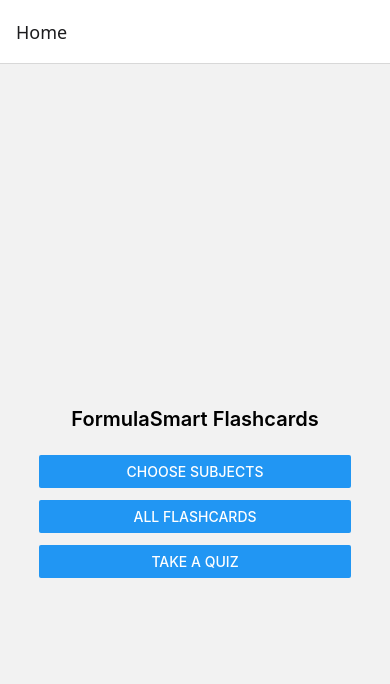
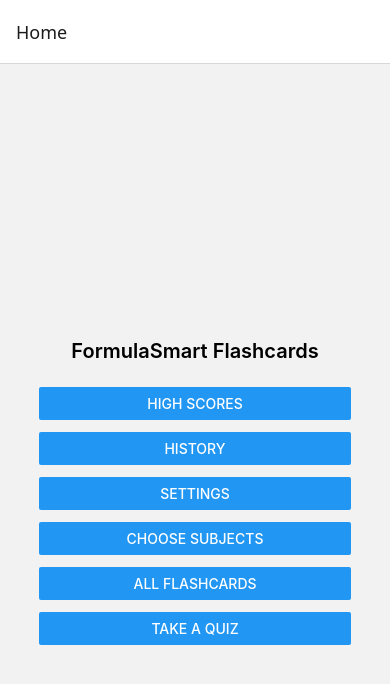
Before and after one commit to Relie28/FormulaSmart, a React Native app: screen /Home in a window 390 px wide. Shown: the top 684 px of the page. Built offline with nearby package versions, Linux system fonts and the light colour scheme; some icons are missing.

Commit message:
feat: add score persistence (AsyncStorage) and HighScores/History/Settings screens

```diff
--- a/package.json
+++ b/package.json
@@ -10,6 +10,7 @@
     "generate-assets": "node scripts/generate-logo.js"
   },
   "dependencies": {
+    "@react-native-async-storage/async-storage": "2.2.0",
     "@react-navigation/native": "^7.1.25",
     "@react-navigation/native-stack": "^7.8.6",
     "expo": "~54.0.29",
--- a/src/navigation/AppNavigator.tsx
+++ b/src/navigation/AppNavigator.tsx
@@ -5,12 +5,18 @@ import Home from '../screens/Home';
 import Subjects from '../screens/Subjects';
 import Flashcards from '../screens/Flashcards';
 import Quiz from '../screens/Quiz';
+import HighScores from '../screens/HighScores';
+import History from '../screens/History';
+import Settings from '../screens/Settings';
 
 export type RootStackParamList = {
   Home: undefined;
   Subjects: undefined;
   Flashcards: { subjects: string[] | 'All' } | undefined;
   Quiz: { subjects: string[] | 'All' } | undefined;
+  HighScores: undefined;
+  History: undefined;
+  Settings: undefined;
 };
 
 const Stack = createNativeStackNavigator<RootStackParamList>();
@@ -23,6 +29,9 @@ export default function AppNavigator() {
         <Stack.Screen name="Subjects" component={Subjects} />
         <Stack.Screen name="Flashcards" component={Flashcards} />
         <Stack.Screen name="Quiz" component={Quiz} />
+        <Stack.Screen name="HighScores" component={HighScores} />
+        <Stack.Screen name="History" component={History} />
+        <Stack.Screen name="Settings" component={Settings} />
       </Stack.Navigator>
     </NavigationContainer>
   );
--- /dev/null
+++ b/src/screens/HighScores.tsx
@@ -0,0 +1,48 @@
+import React, { useEffect, useState } from 'react';
+import { View, Text, StyleSheet, FlatList } from 'react-native';
+import AsyncStorage from '@react-native-async-storage/async-storage';
+
+type ScoreRecord = { id: string; subjects: string[] | 'All'; score: number; total: number; date: string };
+
+export default function HighScores() {
+  const [scores, setScores] = useState<ScoreRecord[]>([]);
+
+  useEffect(() => {
+    AsyncStorage.getItem('quiz_scores').then((raw) => {
+      if (!raw) return;
+      try {
+        const arr = JSON.parse(raw) as ScoreRecord[];
+        // sort by score desc
+        setScores(arr.sort((a, b) => b.score - a.score));
+      } catch (e) {
+        console.warn('Failed to parse scores', e);
+      }
+    });
+  }, []);
+
+  return (
+    <View style={styles.container}>
+      <Text style={styles.title}>High Scores</Text>
+      {scores.length === 0 ? (
+        <Text>No scores yet — take a quiz to record results.</Text>
+      ) : (
+        <FlatList data={scores} keyExtractor={(s) => s.id} renderItem={({ item }) => (
+          <View style={styles.row}>
+            <Text style={styles.subjects}>{Array.isArray(item.subjects) ? item.subjects.join(', ') : 'All'}</Text>
+            <Text style={styles.score}>{item.score}/{item.total}</Text>
+            <Text style={styles.date}>{new Date(item.date).toLocaleString()}</Text>
+          </View>
+        )} />
+      )}
+    </View>
+  );
+}
+
+const styles = StyleSheet.create({
+  container: { flex: 1, padding: 16 },
+  title: { fontSize: 18, fontWeight: '600', marginBottom: 12 },
+  row: { padding: 12, borderBottomWidth: 1, borderColor: '#eee' },
+  subjects: { fontWeight: '600' },
+  score: { marginTop: 4 },
+  date: { marginTop: 4, color: '#666', fontSize: 12 }
+});
--- /dev/null
+++ b/src/screens/History.tsx
@@ -0,0 +1,48 @@
+import React, { useEffect, useState } from 'react';
+import { View, Text, StyleSheet, FlatList } from 'react-native';
+import AsyncStorage from '@react-native-async-storage/async-storage';
+
+type ScoreRecord = { id: string; subjects: string[] | 'All'; score: number; total: number; date: string };
+
+export default function History() {
+  const [scores, setScores] = useState<ScoreRecord[]>([]);
+
+  useEffect(() => {
+    AsyncStorage.getItem('quiz_scores').then((raw) => {
+      if (!raw) return;
+      try {
+        const arr = JSON.parse(raw) as ScoreRecord[];
+        // sort by date desc
+        setScores(arr.sort((a, b) => new Date(b.date).getTime() - new Date(a.date).getTime()));
+      } catch (e) {
+        console.warn('Failed to parse scores', e);
+      }
+    });
+  }, []);
+
+  return (
+    <View style={styles.container}>
+      <Text style={styles.title}>Quiz History</Text>
+      {scores.length === 0 ? (
+        <Text>No quiz history yet.</Text>
+      ) : (
+        <FlatList data={scores} keyExtractor={(s) => s.id} renderItem={({ item }) => (
+          <View style={styles.row}>
+            <Text style={styles.subjects}>{Array.isArray(item.subjects) ? item.subjects.join(', ') : 'All'}</Text>
+            <Text style={styles.score}>{item.score}/{item.total}</Text>
+            <Text style={styles.date}>{new Date(item.date).toLocaleString()}</Text>
+          </View>
+        )} />
+      )}
+    </View>
+  );
+}
+
+const styles = StyleSheet.create({
+  container: { flex: 1, padding: 16 },
+  title: { fontSize: 18, fontWeight: '600', marginBottom: 12 },
+  row: { padding: 12, borderBottomWidth: 1, borderColor: '#eee' },
+  subjects: { fontWeight: '600' },
+  score: { marginTop: 4 },
+  date: { marginTop: 4, color: '#666', fontSize: 12 }
+});
--- a/src/screens/Home.tsx
+++ b/src/screens/Home.tsx
@@ -12,6 +12,9 @@ export default function Home({ navigation }: Props) {
       <Plus color="#3a3563" size={64} />
       <Text style={styles.title}>FormulaSmart Flashcards</Text>
       <View style={styles.buttons}>
+        <Button title="High Scores" onPress={() => navigation.navigate('HighScores')} />
+        <Button title="History" onPress={() => navigation.navigate('History')} />
+        <Button title="Settings" onPress={() => navigation.navigate('Settings')} />
         <Button title="Choose Subjects" onPress={() => navigation.navigate('Subjects')} />
         <Button title="All Flashcards" onPress={() => navigation.navigate('Flashcards', { subjects: 'All' })} />
         <Button title="Take a Quiz" onPress={() => navigation.navigate('Quiz', { subjects: 'All' })} />
--- a/src/screens/Quiz.tsx
+++ b/src/screens/Quiz.tsx
@@ -1,5 +1,6 @@
 import React, { useMemo, useState } from 'react';
 import { View, Text, StyleSheet, Button, TouchableOpacity, Alert } from 'react-native';
+import AsyncStorage from '@react-native-async-storage/async-storage';
 import { NativeStackScreenProps } from '@react-navigation/native-stack';
 import { RootStackParamList } from '../navigation/AppNavigator';
 import { cards, cardsForSubjects } from '../data/cards';
@@ -36,7 +37,26 @@ export default function Quiz({ route }: Props) {
     }
     const next = index + 1;
     if (next >= pool.length) {
-      Alert.alert('Quiz finished', `Score: ${correct ? score + 1 : score}/${pool.length}`);
+      const final = correct ? score + 1 : score;
+      Alert.alert('Quiz finished', `Score: ${final}/${pool.length}`);
+      // save score
+      const record = {
+        id: `${Date.now()}-${Math.floor(Math.random() * 1000)}`,
+        subjects: Array.isArray(subjects) ? subjects : 'All',
+        score: final,
+        total: pool.length,
+        date: new Date().toISOString()
+      };
+      try {
+        AsyncStorage.getItem('quiz_scores').then(async (raw) => {
+          const arr = raw ? (JSON.parse(raw) as any[]) : [];
+          arr.push(record);
+          await AsyncStorage.setItem('quiz_scores', JSON.stringify(arr));
+        });
+      } catch (e) {
+        console.warn('Failed to save score', e);
+      }
+
       setIndex(0);
       setScore(0);
     } else setIndex(next);
--- /dev/null
+++ b/src/screens/Settings.tsx
@@ -0,0 +1,24 @@
+import React from 'react';
+import { View, Text, StyleSheet, Button, Alert } from 'react-native';
+import AsyncStorage from '@react-native-async-storage/async-storage';
+
+export default function Settings() {
+  async function clearScores() {
+    await AsyncStorage.removeItem('quiz_scores');
+    Alert.alert('Done', 'Cleared saved quiz scores.');
+  }
+
+  return (
+    <View style={styles.container}>
+      <Text style={styles.title}>Settings</Text>
+      <View style={{ marginTop: 12 }}>
+        <Button title="Clear saved quiz scores" color="#d33" onPress={clearScores} />
+      </View>
+    </View>
+  );
+}
+
+const styles = StyleSheet.create({
+  container: { flex: 1, padding: 16 },
+  title: { fontSize: 18, fontWeight: '600' }
+});
```
Also changed, not shown: 2 other files (tests, documents, lock files or other folders).
